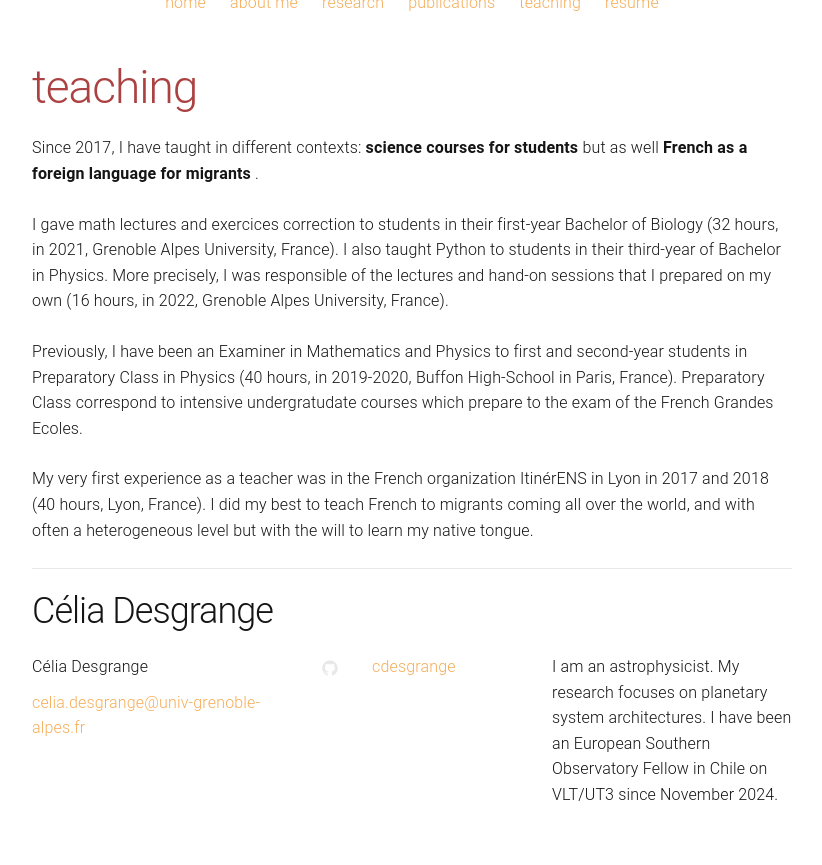
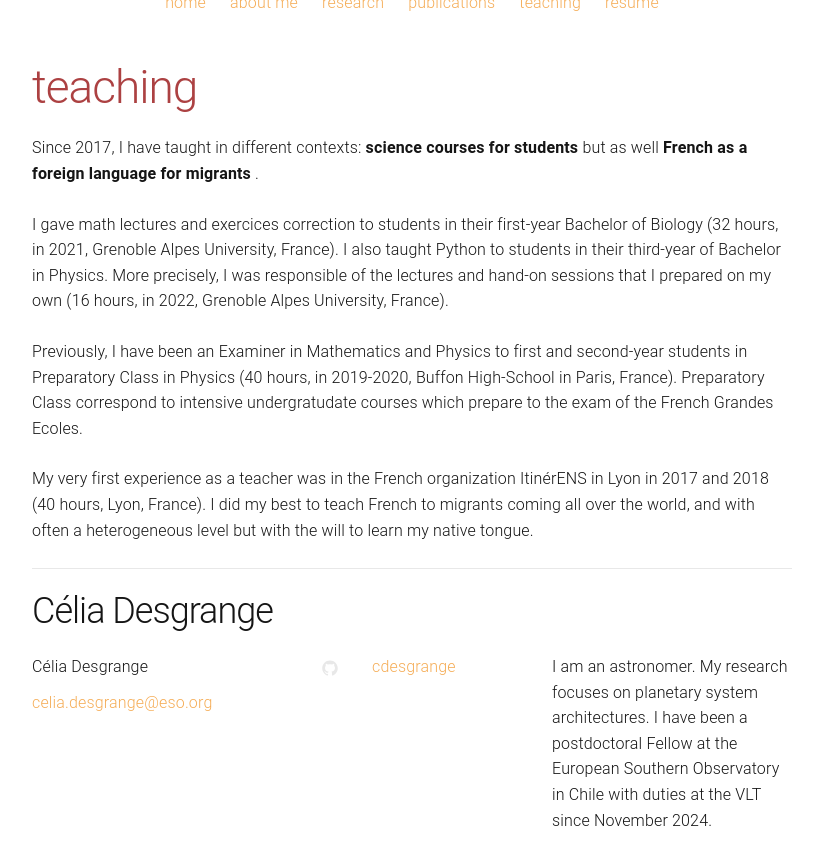
Before and after one commit to cdesgrange/cdesgrange.github.io, a Jekyll site: the page built from teaching.md, in a window 1280 px wide, cut to the strip 186-1084 px from the top of the page. Shown: the top 865 px of the strip, without its empty margins (228-1050 px from the left). Built offline with Jekyll 4.4.1, drawn with Linux system fonts in a browser that asks for light colours.

Commit message:
Update _config.yml

```diff
--- a/_config.yml
+++ b/_config.yml
@@ -1,9 +1,9 @@
 # Site settings
 title: Célia Desgrange
-email: celia.desgrange@univ-grenoble-alpes.fr
+email: celia.desgrange@eso.org
 #email: desgrange@mpia.de
 description: > # this means to ignore newlines until "baseurl:"
-  I am an astrophysicist. My research focuses on planetary system architectures. I have been an European Southern Observatory Fellow in Chile on VLT/UT3 since November 2024.
+  I am an astronomer. My research focuses on planetary system architectures. I have been a postdoctoral Fellow at the European Southern Observatory in Chile with duties at the VLT since November 2024.
 #baseurl: "/urban-theme" # the subpath of your site, e.g. /blog
 url: "https://cdesgrange.github.io" # the base hostname & protocol for your site
 #twitter_username: jekyllrb
```
